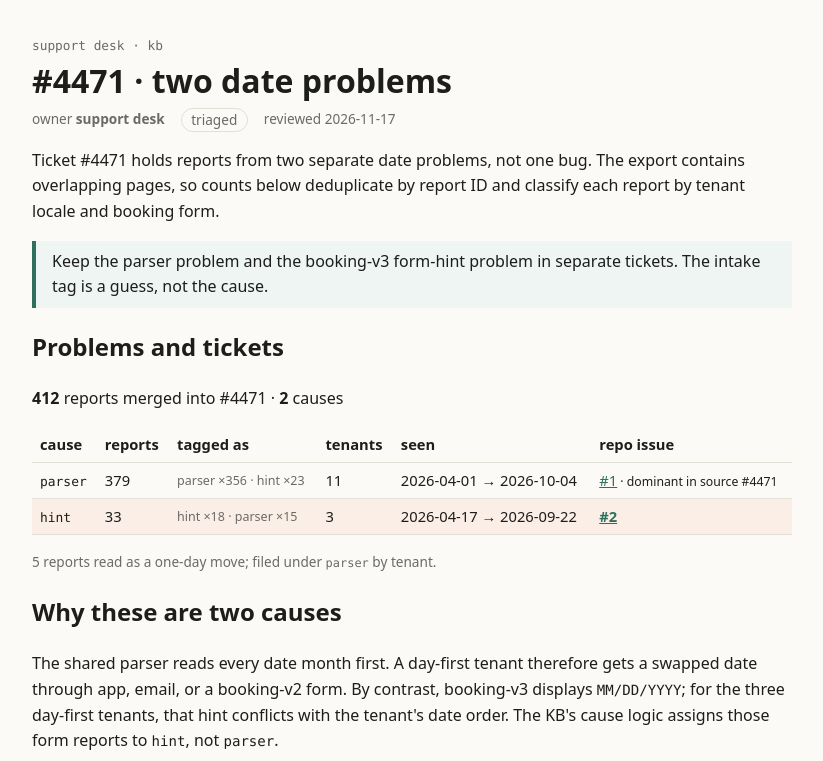
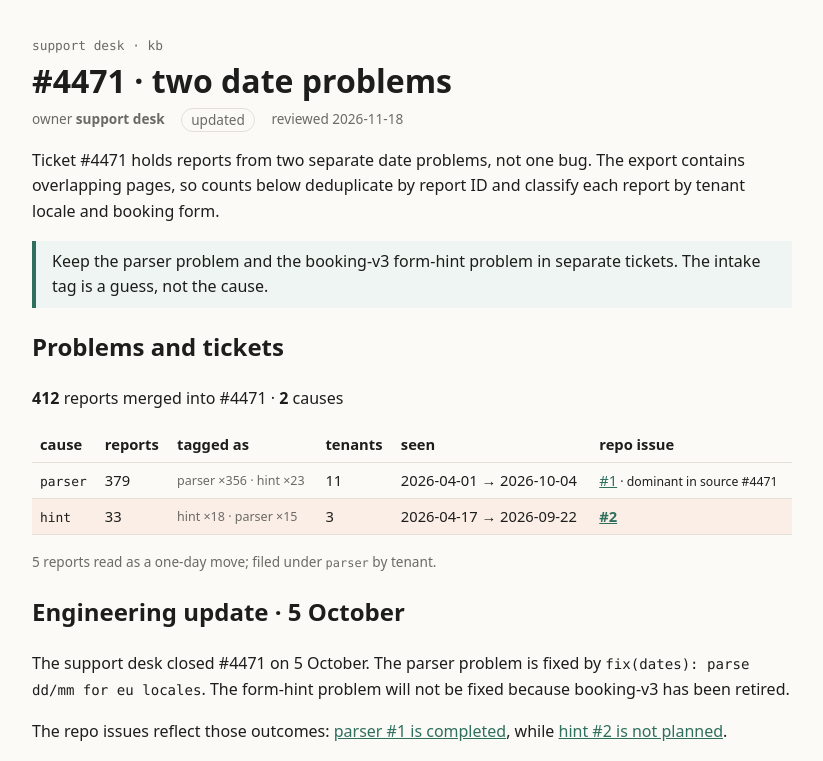
Before and after one commit to geraldinetay18/what-it-shows-s01e03, a plain HTML site: page rendered/kb/incidents/4471/index.html in a window 1280 px wide. Shown: the top 761 px of the page, without its empty margins (228-1051 px from the left). Drawn offline with Linux system fonts and the light colour scheme.

Commit message:
Add the current engineering outcome for 4471

```diff
--- a/rendered/kb/incidents/4471/index.html
+++ b/rendered/kb/incidents/4471/index.html
@@ -32,7 +32,7 @@
   <header>
     <a class="crumb" href="/kb">support desk · kb</a>
     <h1>#4471 · two date problems</h1>
-    <p class="meta"><span>owner <b>support desk</b></span><span class="status">triaged</span><span>reviewed 2026-11-17</span></p>
+    <p class="meta"><span>owner <b>support desk</b></span><span class="status">updated</span><span>reviewed 2026-11-18</span></p>
   </header>
   <p>Ticket #4471 holds reports from two separate date problems, not one bug. The export contains overlapping pages, so counts below deduplicate by report ID and classify each report by tenant locale and booking form.</p>
   <aside>Keep the parser problem and the booking-v3 form-hint problem in separate tickets. The intake tag is a guess, not the cause.</aside>
@@ -52,6 +52,9 @@
     </tbody>
   </table>
   <p class="note">5 reports read as a one-day move; filed under <code>parser</code> by tenant.</p>
+  <h2>Engineering update · 5 October</h2>
+  <p>The support desk closed #4471 on 5 October. The parser problem is fixed by <code>fix(dates): parse dd/mm for eu locales</code>. The form-hint problem will not be fixed because booking-v3 has been retired.</p>
+  <p>The repo issues reflect those outcomes: <a href="https://github.com/geraldinetay18/what-it-shows-s01e03/issues/1">parser #1 is completed</a>, while <a href="https://github.com/geraldinetay18/what-it-shows-s01e03/issues/2">hint #2 is not planned</a>.</p>
   <h2>Why these are two causes</h2>
   <p>The shared parser reads every date month first. A day-first tenant therefore gets a swapped date through app, email, or a booking-v2 form. By contrast, booking-v3 displays <code>MM/DD/YYYY</code>; for the three day-first tenants, that hint conflicts with the tenant's date order. The KB's cause logic assigns those form reports to <code>hint</code>, not <code>parser</code>.</p>
   <p>Intake tags do not reliably identify the cause: 23 parser reports were tagged <code>hint</code>, while 15 form-hint reports were tagged <code>parser</code>. The five reports in the desk's one-day-move note (<code>R-41202</code>, <code>R-41209</code>, <code>R-41236</code>, <code>R-41344</code>, <code>R-41620</code>) remain in the parser group; they are not a third cause.</p>
```
Also changed, not shown: 1 other file.
